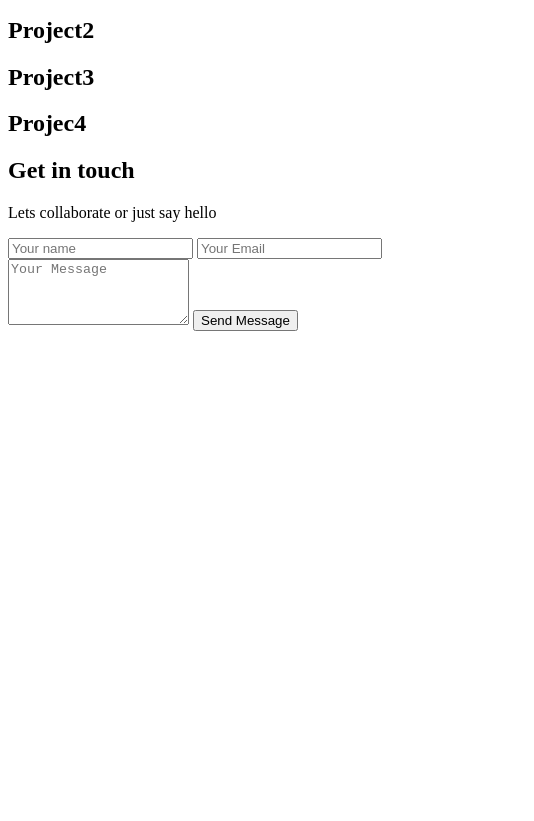
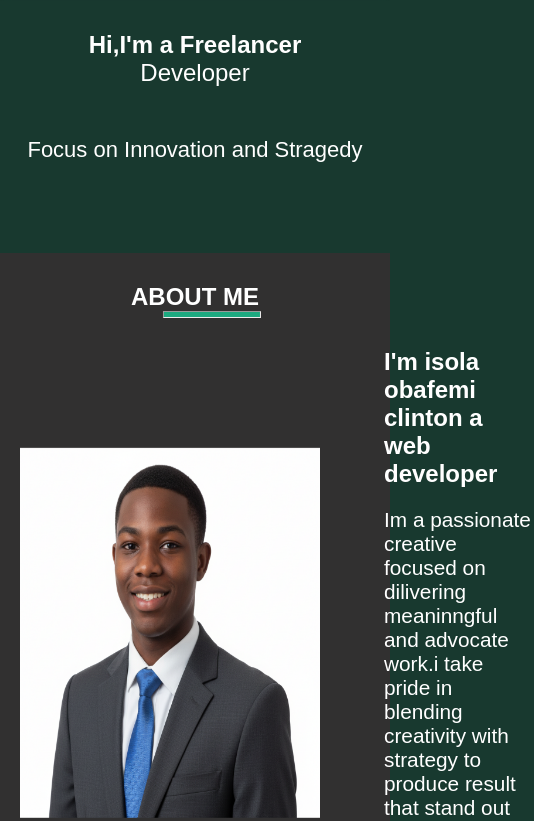
Before and after one commit to obtech4321/portfoilo, a plain HTML site: page index.html in a window 390 px wide. Shown: the part 119-940 px from the top of the page, 534 px wide, since content can reach past the window. Before the commit the page ends 844 px from the top, so only its background shows below. Drawn offline with Linux system fonts and the light colour scheme.

Commit message:
update files

```diff
--- a/index.html
+++ b/index.html
@@ -9,11 +9,11 @@
     <link rel="stylesheet" href="https://cdnjs.cloudflare.com/ajax/libs/font-awesome/7.0.1/css/all.min.css"
         integrity="sha512-2SwdPD6INVrV/lHTZbO2nodKhrnDdJK9/kg2XD1r9uGqPo1cUbujc+IYdlYdEErWNu69gVcYgdxlmVmzTWnetw=="
         crossorigin="anonymous" referrerpolicy="no-referrer" />
-    <link rel="stylesheet" href="./portfolio2.css">
+    <link rel="stylesheet" href="./landingpage.css">
 </head>
 
 <body>
-    <!-- <header>
+    <header>
         <nav>
             <div class="heading">
                 <div class="left-side">
@@ -36,10 +36,9 @@
                 <a href="https://wa.me/8138846962"><i class="fa-brands fa-whatsapp"></i></a>
             </div>
         </nav>
-    </header> -->
+    </header>
 
-
-    <!-- <section class="ooo">
+    <section class="ooo">
         <div class="middle-sect2" id="home">
             <h1> Hi,I'm a Freelancer <br><span>Developer</span></h1>
         </div>
@@ -47,8 +46,8 @@
             <h3>Focus on Innovation and Stragedy</h3>
             <p>Pioneering Digital Transformation through <br> Stragedy and Dynamic Web Solutions.</p>
         </div>
-    </section> -->
-    <!-- <section class="middle-sect" id="about">
+    </section>
+    <section class="middle-sect" id="about">
         <h1>ABOUT ME </h1>
         <hr>
         <div class="info">
@@ -66,10 +65,10 @@
 
         </div>
 
-    </section> -->
+    </section>
 
 
-    <!-- <section id="service" class="service">
+    <section id="service" class="service">
         <h2>What I Offer</h2>
         <div class="service-grid">
             <div class="service-card">
@@ -85,8 +84,7 @@
                 <p>Building secure amd efficient restful APIs and integrating third-party services seamless;y</p>
             </div>
         </div>
-    </section> -->
-
+    </section>
     <section class="skill-contain" id="project">
         <h1>Project</h1><hr>
         <div class="skills">
--- a/landingpage.css
+++ b/landingpage.css
@@ -262,6 +262,12 @@ body{
         font-size: 2.2em;
     }
 }
+@media(max-width:1043px){
+    .info img{
+        width: 350px;
+        margin-left: -30px;
+    }
+}
 @media(max-width:1036px){
     .infoo h1{
         font-size: 2em;
@@ -285,11 +291,12 @@ body{
         font-size: 1.5em;
     }
 }
+@media(max-width:)
 
 
    /* services */
 .service{
-    height: 70vh;
+    height: 100vh;
     text-align: center;
 
 }
@@ -368,8 +375,6 @@ body{
 .skill-contain{
 
     padding: 30px;
-    background-color: ;
-
 
 }
 .skill{
```
